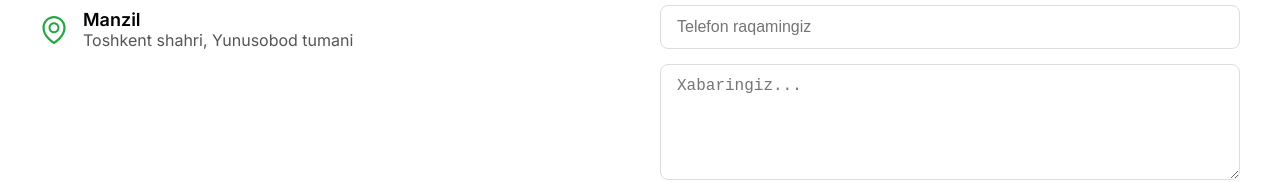
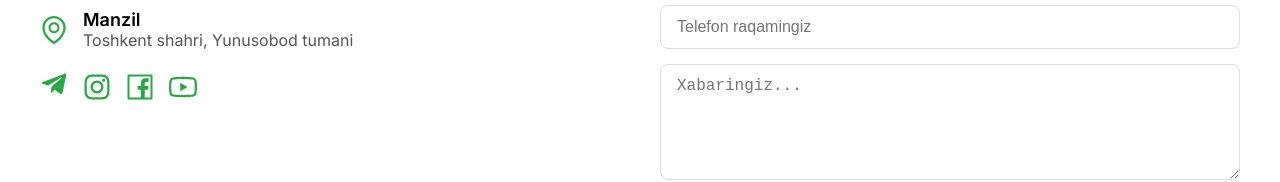
Before and after one commit to asadullokhs/RavshanOdilClient, a React (Vite) app: page /contact in a window 1280 px wide. Shown: the part 439-621 px from the top of the page. Built offline with nearby package versions, Linux system fonts and the light colour scheme; no server answers.

Commit message:
last commit

```diff
--- a/src/pages/Contact/Contact.jsx
+++ b/src/pages/Contact/Contact.jsx
@@ -1,12 +1,22 @@
 import React from "react";
 import "./Contact.scss";
-import { MailOutlined, PhoneOutlined, EnvironmentOutlined } from "@ant-design/icons";
+import {
+  MailOutlined,
+  PhoneOutlined,
+  EnvironmentOutlined,
+  InstagramOutlined,
+  FacebookOutlined,
+  YoutubeOutlined,
+} from "@ant-design/icons";
+import { FaTelegramPlane } from "react-icons/fa";
 
 const Contact = () => {
   return (
     <div className="contact-page">
       <h1 className="contact-title">Bog‘lanish</h1>
-      <p className="contact-subtitle">Savolingiz bormi? Biz bilan bog‘laning!</p>
+      <p className="contact-subtitle">
+        Savolingiz bormi? Biz bilan bog‘laning!
+      </p>
 
       <div className="contact-container">
         <div className="contact-info">
@@ -31,6 +41,37 @@ const Contact = () => {
               <p>Toshkent shahri, Yunusobod tumani</p>
             </div>
           </div>
+
+          <div className="social-links">
+            <a
+              href="https://t.me/+V-K-pa8f9ygyYTgy"
+              target="_blank"
+              rel="noopener noreferrer"
+            >
+              <FaTelegramPlane />
+            </a>
+            <a
+              href="https://www.instagram.com/ravshanodill"
+              target="_blank"
+              rel="noopener noreferrer"
+            >
+              <InstagramOutlined />
+            </a>
+            <a
+              href="https://www.facebook.com/ravshanodill"
+              target="_blank"
+              rel="noopener noreferrer"
+            >
+              <FacebookOutlined />
+            </a>
+            <a
+              href="https://www.youtube.com/watch?v=H9w7aLeuEDo"
+              target="_blank"
+              rel="noopener noreferrer"
+            >
+              <YoutubeOutlined />
+            </a>
+          </div>
         </div>
 
         <form className="contact-form">
--- a/src/pages/Contact/Contact.scss
+++ b/src/pages/Contact/Contact.scss
@@ -55,6 +55,23 @@
           color: #555;
         }
       }
+
+      .social-links {
+        margin-top: 20px;
+        display: flex;
+        gap: 15px;
+
+        a {
+          font-size: 28px;
+          color: #28a745;
+          transition: 0.3s;
+
+          &:hover {
+            color: #219638;
+            transform: scale(1.1);
+          }
+        }
+      }
     }
 
     .contact-form {
```
